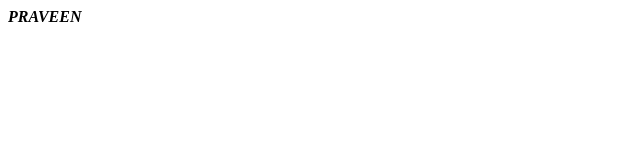
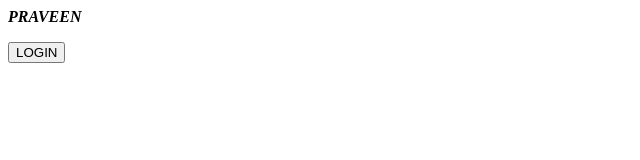
Before and after one commit to praveenkota2003/NBKRIST, a plain HTML site: page index.html in a window 1280 px wide. Shown: the whole page, without its empty margins (0-640 px from the left). Drawn offline with Linux system fonts and the light colour scheme.

Commit message:
Update index.html

```diff
--- a/index.html
+++ b/index.html
@@ -6,7 +6,7 @@
   </head>
   <body>
     <p><i><b>PRAVEEN</b></i></p>
-    <centre><button href="https://in.000webhost.com/free-website-sign-up> LOGIN </button></centre>
+    <centre><button href="https://in.000webhost.com/free-website-sign-up"> LOGIN </button></centre>
 
   </body>
 </html>
```
